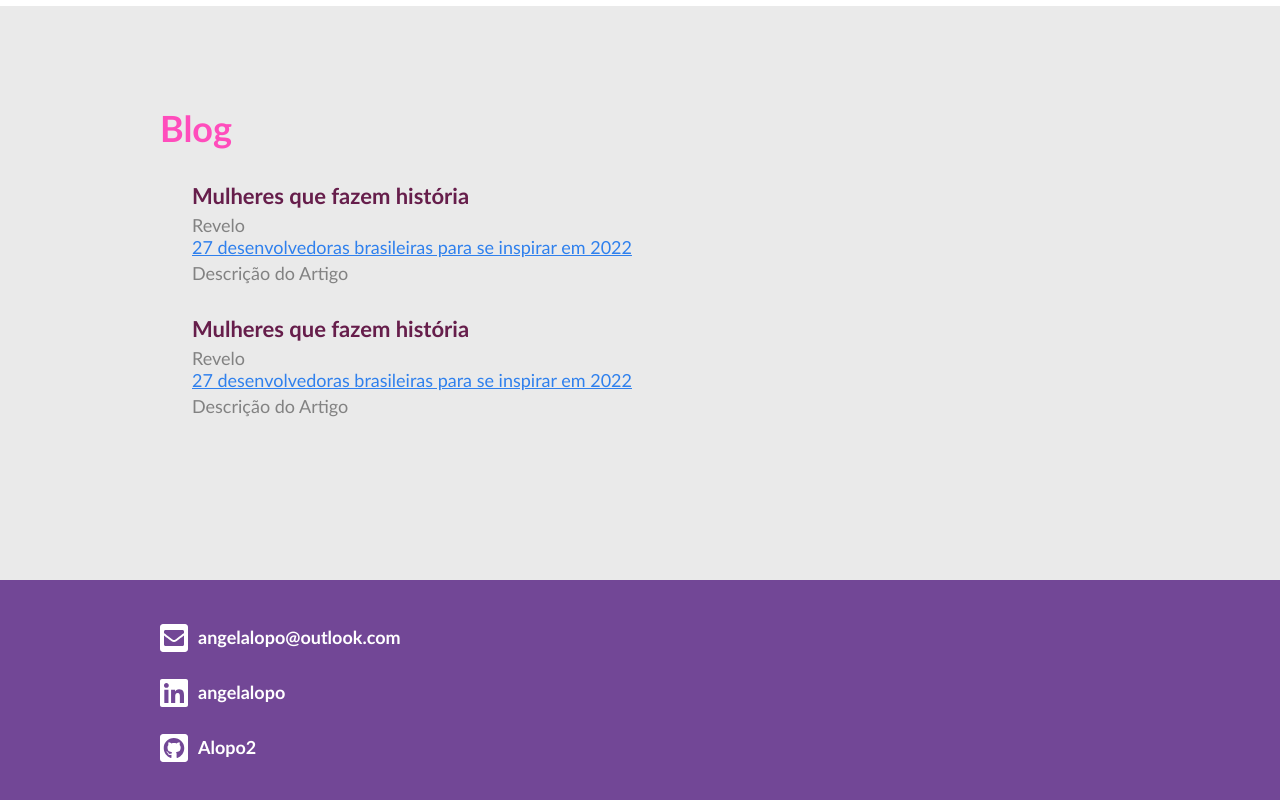
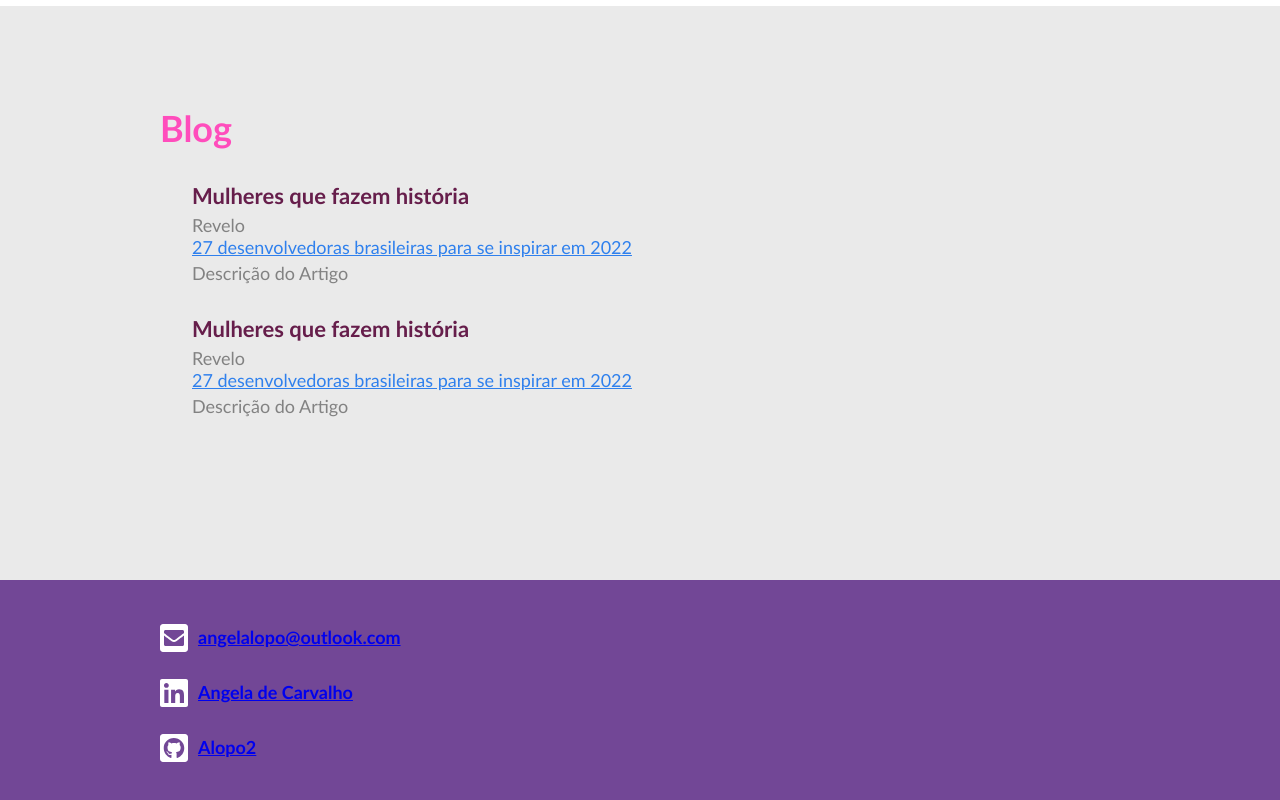
Before and after one commit to alopo2/pretalab_portifolio, a plain HTML site: page index.html in a window 1280 px wide. Shown: the part 1324-2124 px from the top of the page. Drawn offline with Linux system fonts and the light colour scheme.

Commit message:
atualizando os links

```diff
--- a/index.html
+++ b/index.html
@@ -46,7 +46,7 @@
         </section>
 
         <section>
-            <article class="container article-lista">
+            <article id="formacao" class="container article-lista">
                 <div>
                     <h3 class="topico-principal">Formação</h3>
                 </div>
@@ -70,7 +70,7 @@
         </section>
 
         <section class="wrapper-portfolio">
-            <article class="container article-lista">
+            <article id="portifolio" class="container article-lista">
                 <div>
                     <h3 class="topico-principal">Blog</h3>
                 </div>
@@ -106,9 +106,9 @@
     <footer class="footer">
         <div class="container">
             <ul id="contato" class="lista-footer">
-                <li><i class="fas fa-envelope-square estilo-icon"></i>angelalopo@outlook.com</li>
-                <li><i class="fab fa-linkedin estilo-icon"></i>angelalopo</li>
-                <li><i class="fab fa-github-square estilo-icon"></i>Alopo2</li>
+                <li><i class="fas fa-envelope-square estilo-icon"></i><a href="mailto:angelalopo@outlook.com" target="_blank" class="links">angelalopo@outlook.com</a></li>
+                <li><i class="fab fa-linkedin estilo-icon"></i><a href="www.linkedin.com/in/angelalopo/" target="_blank" class="links">Angela de Carvalho</a></li>
+                <li><i class="fab fa-github-square estilo-icon"></i><a href="www.github.com/alopo2" target="_blank" class="links">Alopo2</a></li>
             </ul>
         </div>
     </footer>
```
